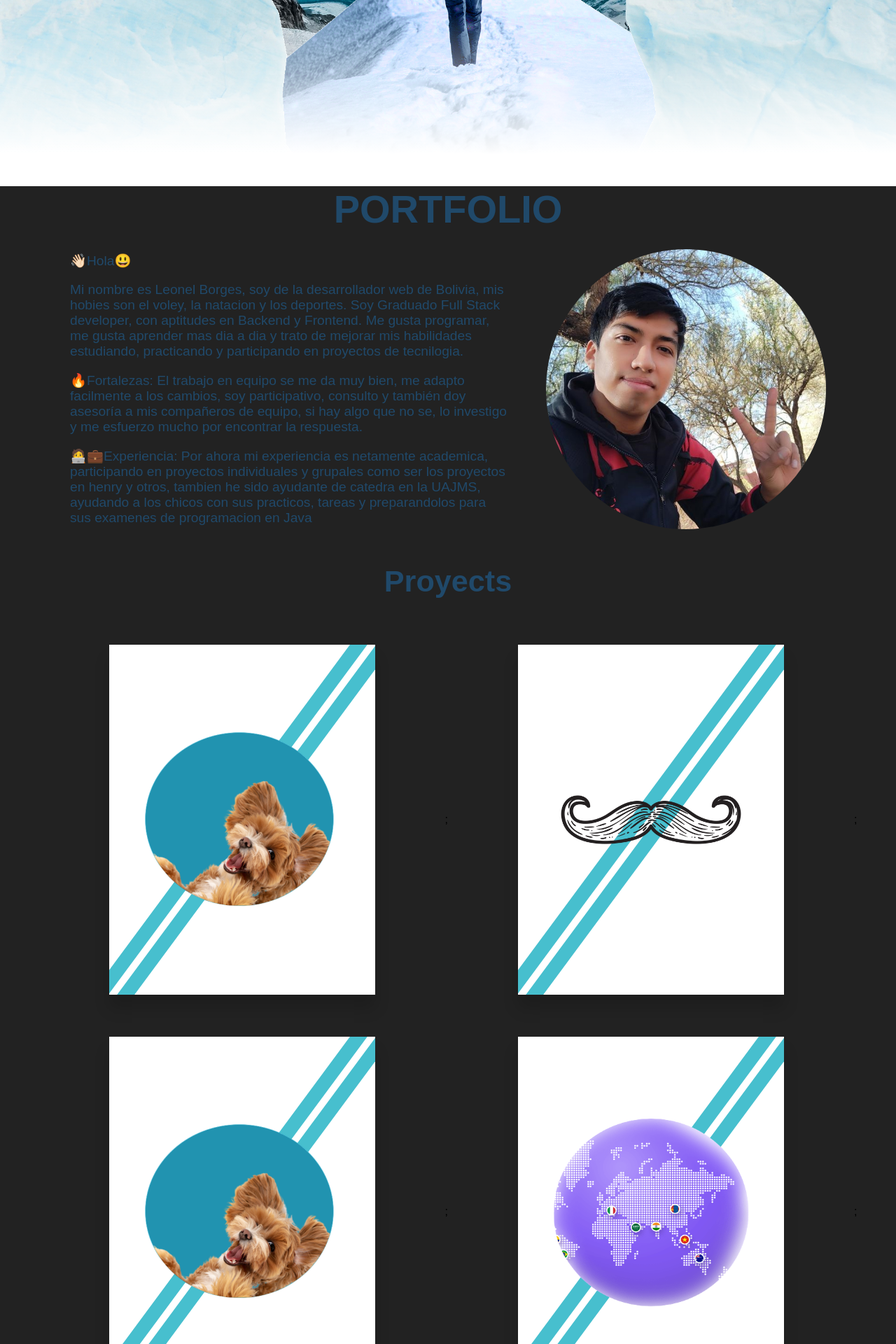
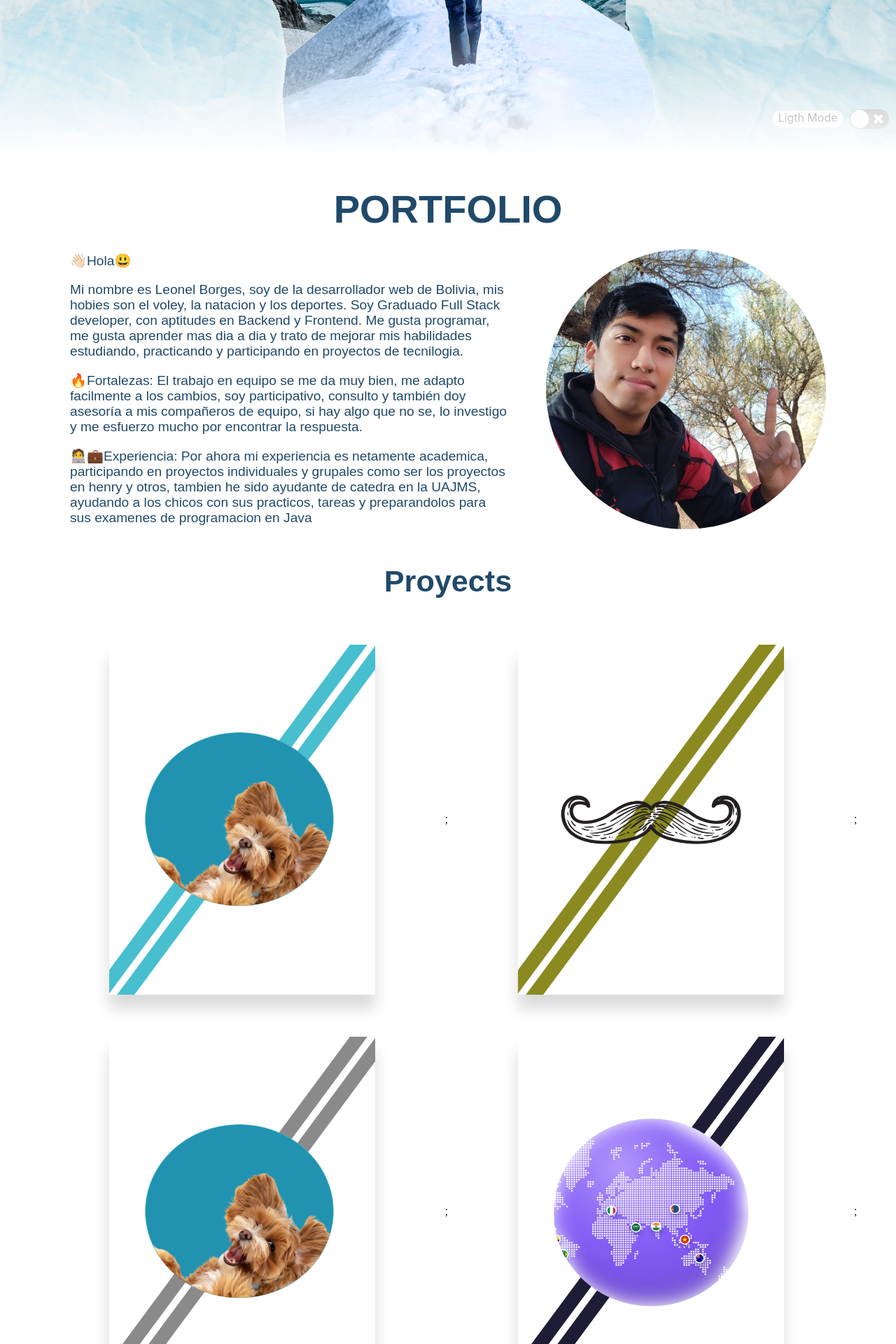
Before and after one commit to leonelborgesdev/portfolio, a React (Create React App) app: page / in a window 1280 px wide. Shown: the part 580-2500 px from the top of the page at 70% size. Built offline with nearby package versions, Linux system fonts and the light colour scheme.

Commit message:
dark mode

```diff
--- a/package.json
+++ b/package.json
@@ -13,6 +13,7 @@
     "react-redux": "^8.0.2",
     "react-router-dom": "^6.3.0",
     "react-scripts": "5.0.1",
+    "react-switch": "^7.0.0",
     "redux-devtools-extension": "^2.13.9",
     "redux-thunk": "^2.4.1",
     "web-vitals": "^2.1.4"
--- a/src/components/Card/Card.css
+++ b/src/components/Card/Card.css
@@ -32,7 +32,6 @@
     position: relative;
     width: 100%;
     height: 100%;
-    background-color: #fff;
     z-index: 2;
     display: flex;
     justify-content: center;
@@ -41,6 +40,18 @@
     overflow: hidden;
     transition: 1s ease-in-out;
     transform-origin: left;
+}
+#dark .card .cover{
+    background: rgb(17, 16, 16);
+}
+#dark .card .cover::before{
+    background: rgb(17, 16, 16);
+}
+#light .card .cover{
+    background: #fff;
+}
+#light .card .cover::before{
+    background: #fff;
 }
 .card:hover .cover{
     transform: rotateY(-180deg);
@@ -55,16 +66,62 @@
     position: absolute;
     width: 10px;
     height: 150%;
-    background: #fff;
     transform: rotate(36.5deg);
-    box-shadow: 0 0 0 20px #47bfce;
     transition: 0.5s;
     transition-delay: 1s;
 }
 .card:hover .cover::before{
     width: 0;
+    transform: rotate(143.5deg);
+}
+
+#blue .card .cover::before{
+    box-shadow: 0 0 0 20px #47bfce;
+}
+#blue .card:hover .cover::before{
     box-shadow: 0 0 0 350px #47bfce;
-    transform: rotate(143.5deg);
+}
+#blue .card .details a{
+    background: #47bfce;
+}
+#blue .card .details h2{
+    color: #47bfce;
+}
+#yellow .card .cover::before{
+    box-shadow: 0 0 0 20px rgb(138, 138, 33);
+}
+#yellow .card:hover .cover::before{
+    box-shadow: 0 0 0 350px rgb(138, 138, 33);
+}
+#yellow .card .details a{
+    background: rgb(138, 138, 33);
+}
+#yellow .card .details h2{
+    color: rgb(138, 138, 33);
+}
+#grey .card .cover::before{
+    box-shadow: 0 0 0 20px rgb(139, 138, 138);
+}
+#grey .card:hover .cover::before{
+    box-shadow: 0 0 0 350px rgb(139, 138, 138);
+}
+#grey .card .details a{
+    background: rgb(139, 138, 138);
+}
+#grey .card .details h2{
+    color: rgb(139, 138, 138);
+}
+#purple .card .cover::before{
+    box-shadow: 0 0 0 20px #1F1D36;
+}
+#purple .card:hover .cover::before{
+    box-shadow: 0 0 0 350px #1F1D36;
+}
+#purple .card .details a{
+    background: #1F1D36;
+}
+#purple .card .details h2{
+    color: #1F1D36;
 }
 .card .details{
     position: absolute;
@@ -85,13 +142,11 @@
 }
 .card .details h2{
     font-size: 1em;
-    color: #3fabb9;
     font-weight: 600;
 }
 .card .details a{
     display: inline;
     padding: 8px 20px;
-    background: #47bfce;
     color: #fff;
     margin-top: 5px;
     letter-spacing: 1px;
--- a/src/components/Card/Card.jsx
+++ b/src/components/Card/Card.jsx
@@ -2,10 +2,10 @@ import React from "react";
 import "./Card.css";
 import proy1 from "../../assets/proy1.png";
 import proy1_2 from "../../assets/proy1_2.png";
-export const Card = ({ card }) => {
+export const Card = ({ card, id }) => {
   return (
     <div className="container_card_all">
-      <div className="container_card">
+      <div className="container_card" id={id}>
         <div className="card">
           <div className="cover">
             <img src={card.img} alt="pr1" width={"280px"} />{" "}
--- a/src/components/Home/Home.jsx
+++ b/src/components/Home/Home.jsx
@@ -106,12 +106,12 @@ export const Home = () => {
         <h2> Proyects</h2>
       </div>
       <div className="container_cards">
-        <Card card={cards[0]} key={cards[0].title} />;
-        <Card card={cards[1]} key={cards[1].title} />;
+        <Card card={cards[0]} key={cards[0].title} id={"blue"} />;
+        <Card card={cards[1]} key={cards[1].title} id={"yellow"} />;
       </div>
       <div className="container_cards">
-        <Card card={cards[2]} key={cards[2].title} />;
-        <Card card={cards[3]} key={cards[3].title} />;
+        <Card card={cards[2]} key={cards[2].title} id={"grey"} />;
+        <Card card={cards[3]} key={cards[3].title} id={"purple"} />;
       </div>
       <div className="separadores">
         <h2> Skills</h2>
--- /dev/null
+++ b/src/components/Portfolio/Portfolio.css
@@ -0,0 +1,24 @@
+.switch{
+    width: 100vw;
+    height: 100px;
+    display: flex;
+    align-items: center;
+    justify-content: flex-end;
+    bottom: 0px;
+    right: 10px;
+    position: fixed;
+}
+.switch label{
+    width: 100px;
+    height: 24px;
+    border-radius: 10px;
+    margin: 10px;
+}
+#light .switch label{
+    color: #222;
+    background: #fff;
+}
+#dark .switch label{
+    color: #fff;
+    background: #222;
+}
--- a/src/components/Portfolio/Portfolio.jsx
+++ b/src/components/Portfolio/Portfolio.jsx
@@ -2,10 +2,12 @@ import React from "react";
 import { useState } from "react";
 import { createContext } from "react";
 import { Home } from "../Home/Home";
+import ReactSwitch from "react-switch";
+import "./Portfolio.css";
 export const ThemeContext = createContext(null);
 
 export const Portfolio = () => {
-  const [theme, setTheme] = useState("dark");
+  const [theme, setTheme] = useState("light");
   const toggleTheme = () => {
     setTheme((curr) => (curr === "light" ? "dark" : "light"));
   };
@@ -13,6 +15,10 @@ export const Portfolio = () => {
     <ThemeContext.Provider value={{ theme, toggleTheme }}>
       <div className="App_portfoliio" id={theme}>
         <Home />
+        <div className="switch">
+          <label>{theme === "light" ? "Ligth Mode" : "Dark Mode"}</label>
+          <ReactSwitch onChange={toggleTheme} checked={theme === "dark"} />
+        </div>
       </div>
     </ThemeContext.Provider>
   );
```
Also changed, not shown: 1 other file (tests, documents, lock files or other folders).
